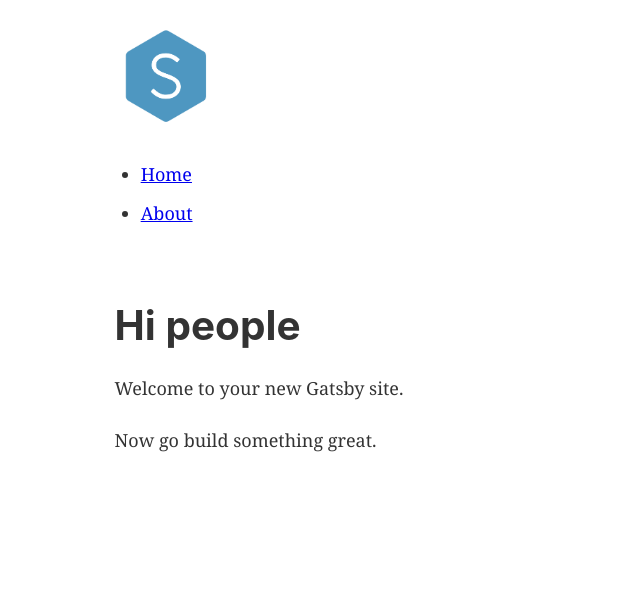
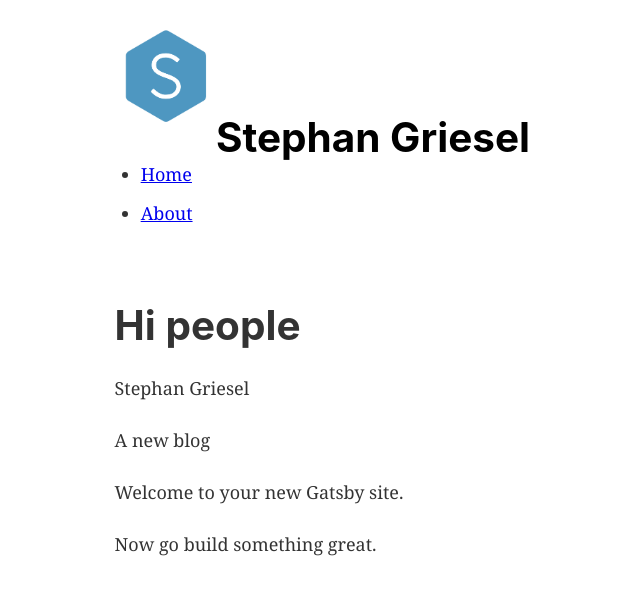
Before and after one commit to stephangriesel/stephan-blog, a Gatsby site in the folder blog.stephangriesel.com/site/stephan-blog/: page / in a window 1280 px wide. Shown: the whole page, without its empty margins (65-705 px from the left). Built offline with nearby package versions, Linux system fonts and the light colour scheme; Gatsby itself is replaced by a stand-in of ours.

Commit message:
add graphql queries

```diff
--- a/blog.stephangriesel.com/site/stephan-blog/gatsby-config.js
+++ b/blog.stephangriesel.com/site/stephan-blog/gatsby-config.js
@@ -1,9 +1,10 @@
 module.exports = {
   siteMetadata: {
-    title: '',
+    title: 'Stephan Griesel',
+    desc: 'A new blog'
   },
   plugins: [
-    'gatsby-plugin-react-helmet','gatsby-plugin-styled-components'
+    'gatsby-plugin-react-helmet','gatsby-plugin-styled-components',
     {
       resolve: `gatsby-plugin-manifest`,
       options: {
--- a/blog.stephangriesel.com/site/stephan-blog/src/pages/index.js
+++ b/blog.stephangriesel.com/site/stephan-blog/src/pages/index.js
@@ -1,14 +1,26 @@
 import React from 'react'
-import { Link } from 'gatsby'
 
 import Layout from '../components/layout'
 
-const IndexPage = () => (
+const IndexPage = ({data}) => (
   <Layout>
     <h1>Hi people</h1>
+    <p>{data.site.siteMetadata.title}</p>
+    <p>{data.site.siteMetadata.desc}</p>
     <p>Welcome to your new Gatsby site.</p>
     <p>Now go build something great.</p>
   </Layout>
-)
+);
 
-export default IndexPage
+export default IndexPage;
+
+export const query = graphql`
+query SiteMeta {
+  site {
+    siteMetadata {
+      title
+      desc
+    }
+  }
+}
+`;
```
Also changed, not shown: blog.stephangriesel.com/site/stephan-blog/src/components/header.js (line endings or trailing spaces), blog.stephangriesel.com/site/stephan-blog/src/pages/about.js (line endings or trailing spaces).
